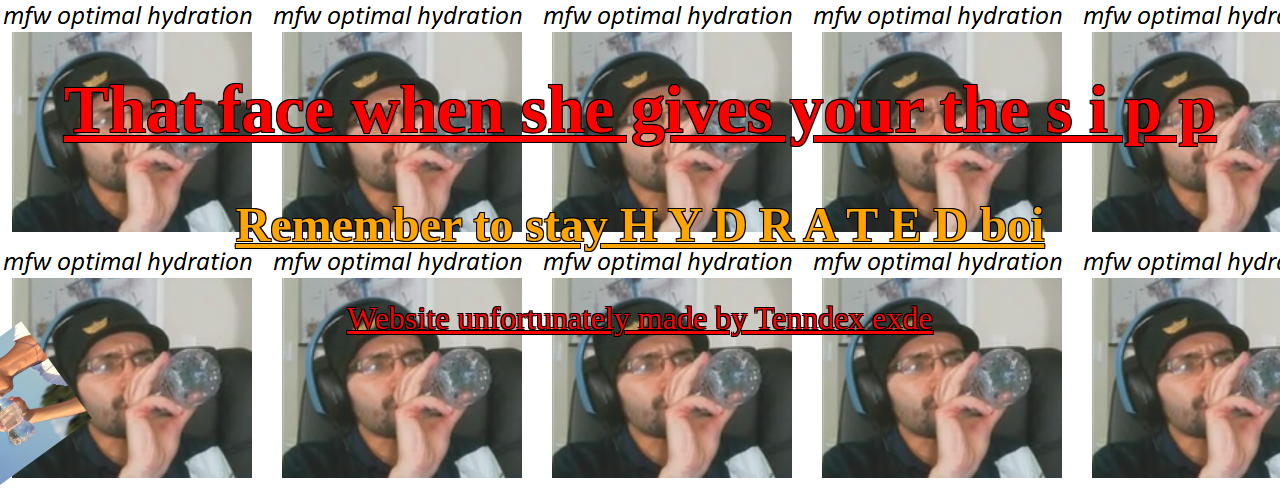
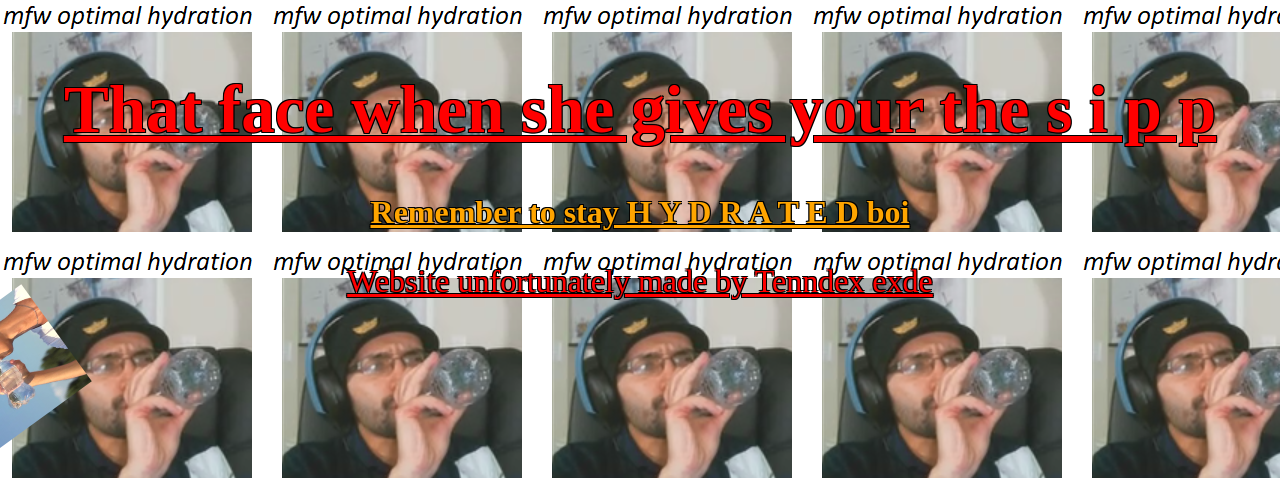
Before and after one commit to therealtenndex/therealtenndex.github.io, a PHP site: page / in a window 1280 px wide. Shown: the top 492 px of the page. Run offline with PHP 8.4, Linux system fonts and the light colour scheme.

Commit message:
Update style.css

```diff
--- a/style.css
+++ b/style.css
@@ -13,7 +13,7 @@ text-shadow:
 
 h3 {
 color: orange;
-font-size: 300%;
+font-size: 200%;
 text-align: center;
 text-decoration: underline;
 text-shadow:
```
